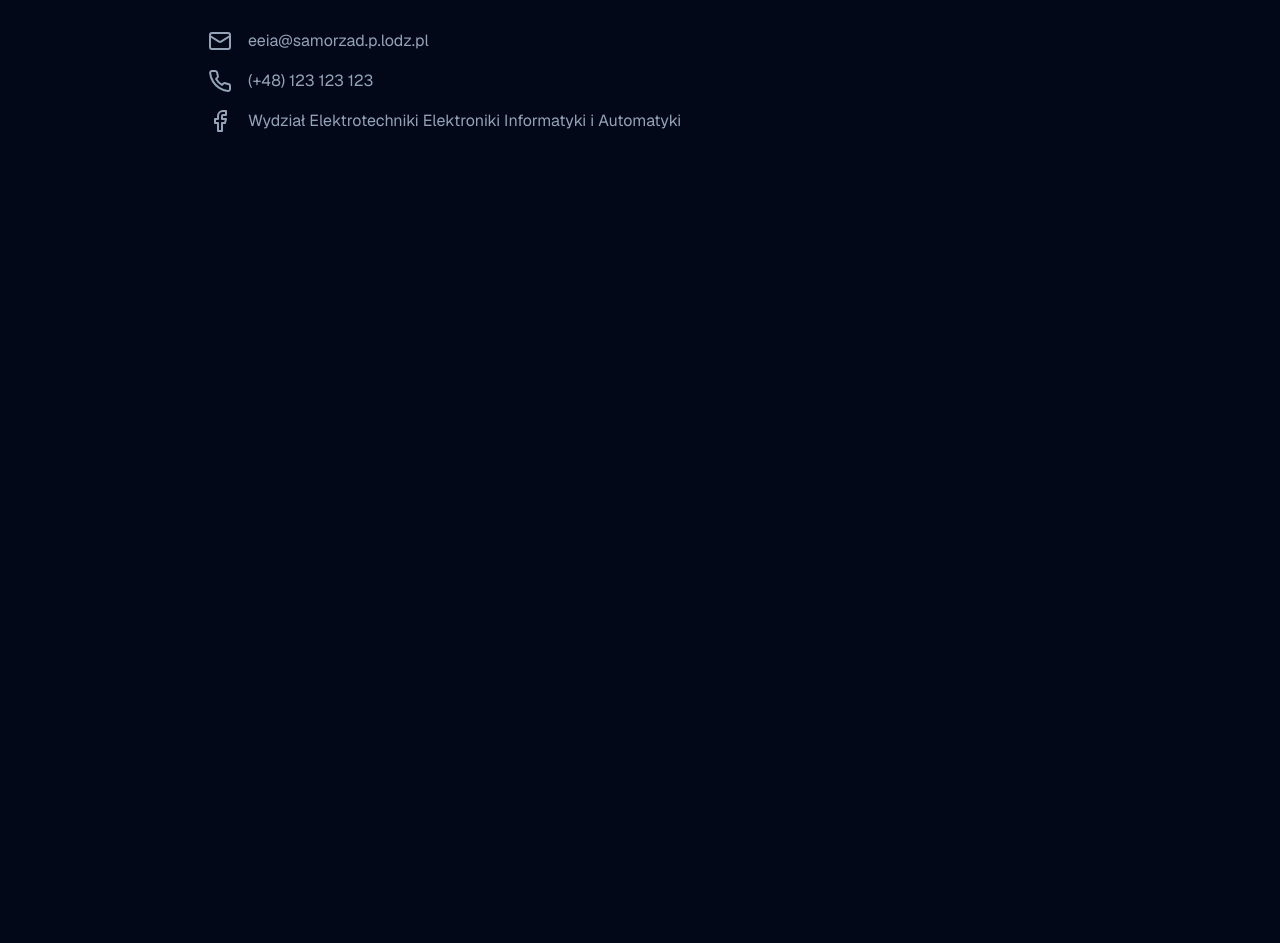
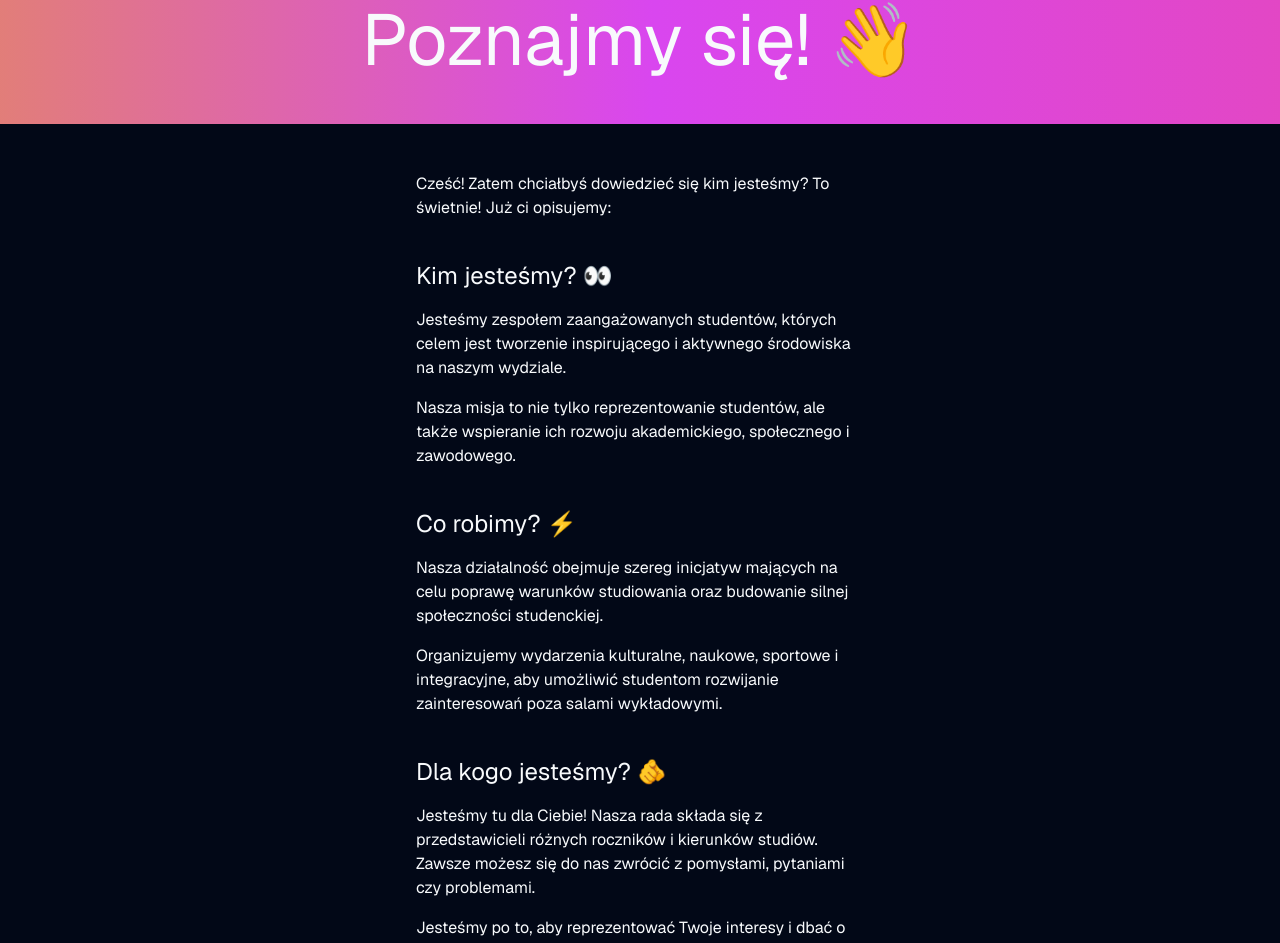
Before and after one commit to WRS-WEEIA-IT/WRS-Website, a Next.js app: page /about-us in a window 1280 px wide. Shown: the part 133-1076 px from the top of the page. Before the commit the page ends 800 px from the top, so only its background shows below. Built offline with nearby package versions, Linux system fonts and the light colour scheme.

Commit message:
Add about us page

```diff
--- a/app/[sections]/LandingSection.tsx
+++ b/app/[sections]/LandingSection.tsx
@@ -1,13 +1,18 @@
 const LandingSection = () => {
     return (
-    <section id='landing-text' className='flex flex-col items-center justify-between gap-6 py-12 lg:py-24 site-container text-center'>
+        <div className='bg-gradient-to-r from-yellow-500 via-fuchsia-500 to-pink-500 bg-[size:200%] animate-background-pulse py-12 lg:py-24 mb-12 lg:mb-24'>
+            <section
+                id='landing-text'
+                className='text-background dark:text-foreground flex flex-col items-center justify-between gap-6 site-container text-center'
+            >
                 <p className='text-3xl md:text-4xl lg:text-5xl xl:text-5xl'>Połączeni studiowaniem.</p>
                 <p className='text-4xl md:text-5xl lg:text-6xl xl:text-7xl'>
                     <span className='hidden md:inline-block'>💪 </span>
-        {' Rozwijani'} <span className='text-primary drop-shadow-[0_0_45px_rgba(67,133,243,1)]'>WRS</span>
+                    {' Rozwijani'} <span className=' text-yellow-300 drop-shadow-[0_0_45px_rgba(200,200,0,1)]'>WRS</span>
                     <span className='whitespace-nowrap'>em 💪</span>
                 </p>
             </section>
+        </div>
     );
 };
 
--- /dev/null
+++ b/app/about-us/[sections]/InformationSection.tsx
@@ -0,0 +1,41 @@
+const InformationSection = () => {
+    return (
+        <div className='site-container'>
+            <div className='site-container py-12 flex flex-col gap-10'>
+                <p>Cześć! Zatem chciałbyś dowiedzieć się kim jesteśmy? To świetnie! Już ci opisujemy:</p>
+                <div className='flex flex-col gap-4'>
+                    <p className='text-2xl'>Kim jesteśmy? 👀</p>
+                    <p>
+                        Jesteśmy zespołem zaangażowanych studentów, których celem jest tworzenie inspirującego i aktywnego środowiska na
+                        naszym wydziale.
+                    </p>
+                    <p>
+                        Nasza misja to nie tylko reprezentowanie studentów, ale także wspieranie ich rozwoju akademickiego, społecznego i
+                        zawodowego.
+                    </p>
+                </div>
+                <div className='flex flex-col gap-4'>
+                    <p className='text-2xl'>Co robimy? ⚡️</p>
+                    <p>
+                        Nasza działalność obejmuje szereg inicjatyw mających na celu poprawę warunków studiowania oraz budowanie silnej
+                        społeczności studenckiej.
+                    </p>
+                    <p>
+                        Organizujemy wydarzenia kulturalne, naukowe, sportowe i integracyjne, aby umożliwić studentom rozwijanie
+                        zainteresowań poza salami wykładowymi.
+                    </p>
+                </div>
+                <div className='flex flex-col gap-4'>
+                    <p className='text-2xl'>Dla kogo jesteśmy? 🫵</p>
+                    <p>
+                        Jesteśmy tu dla Ciebie! Nasza rada składa się z przedstawicieli różnych roczników i kierunków studiów. Zawsze możesz
+                        się do nas zwrócić z pomysłami, pytaniami czy problemami.
+                    </p>
+                    <p>Jesteśmy po to, aby reprezentować Twoje interesy i dbać o dobre samopoczucie na wydziale.</p>
+                </div>
+            </div>
+        </div>
+    );
+};
+
+export default InformationSection;
--- /dev/null
+++ b/app/about-us/[sections]/IntroSection.tsx
@@ -0,0 +1,11 @@
+const IntroSection = () => {
+    return (
+        <div className='bg-gradient-to-r from-yellow-500 via-fuchsia-500 to-pink-500 bg-[size:200%] animate-background-pulse text-background dark:text-foreground'>
+            <div className='site-container py-12'>
+                <p className='text-4xl md:text-5xl lg:text-6xl xl:text-7xl text-center'>Poznajmy się! 👋</p>
+            </div>
+        </div>
+    );
+};
+
+export default IntroSection;
--- /dev/null
+++ b/app/about-us/[sections]/JoinUsSection.tsx
@@ -0,0 +1,28 @@
+import { Separator } from '@/components/ui/separator';
+
+const JoinUsSection = () => {
+    return (
+        <div className='site-container py-12'>
+            <div className='site-container'>
+                <p className='bg-gradient-to-r from-yellow-500 via-fuchsia-500 to-yellow-500 bg-[size:200%] animate-background-pulse text-4xl md:text-5xl lg:text-6xl xl:text-7xl text-center text-transparent bg-clip-text pb-2'>
+                    A może do nas dołączysz?
+                </p>
+                <div className='grid grid-cols-10 justify-center mt-12'>
+                    <p className='flex-1 text-center text-lg md:text-xl col-span-4'>Akcja rekrutacja</p>
+                    <Separator orientation='vertical' className='justify-self-center col-span-2' />
+                    <p className='flex-1 text-center text-lg md:text-xl col-span-4'>Cotygodniowe spotkania</p>
+                    <Separator className='my-6 col-span-10' />
+                    <p className='flex-1 text-center text-sm col-span-4'>
+                        Dołącz do nas oficjalnie przez @akcję rekrutację, wydarzenie specjalnie przygotowane dla nowych WRSowiczów
+                    </p>
+                    <Separator orientation='vertical' className='justify-self-center md:mx-12 col-span-2' />
+                    <p className='flex-1 text-center text-sm col-span-4'>
+                        Ale nikt nie zabrania ci przyjść do nas na spotkanie i spróbować się wdrożyć samemu 😉
+                    </p>
+                </div>
+            </div>
+        </div>
+    );
+};
+
+export default JoinUsSection;
--- a/app/about-us/page.tsx
+++ b/app/about-us/page.tsx
@@ -1,5 +1,15 @@
+import InformationSection from './[sections]/InformationSection';
+import IntroSection from './[sections]/IntroSection';
+import JoinUsSection from './[sections]/JoinUsSection';
+
 const AboutUs = () => {
-  return <div>AboutUs</div>;
+    return (
+        <div>
+            <IntroSection />
+            <InformationSection />
+            <JoinUsSection />
+        </div>
+    );
 };
 
 export default AboutUs;
```
Lines whose indentation alone changed are shown as unchanged.
